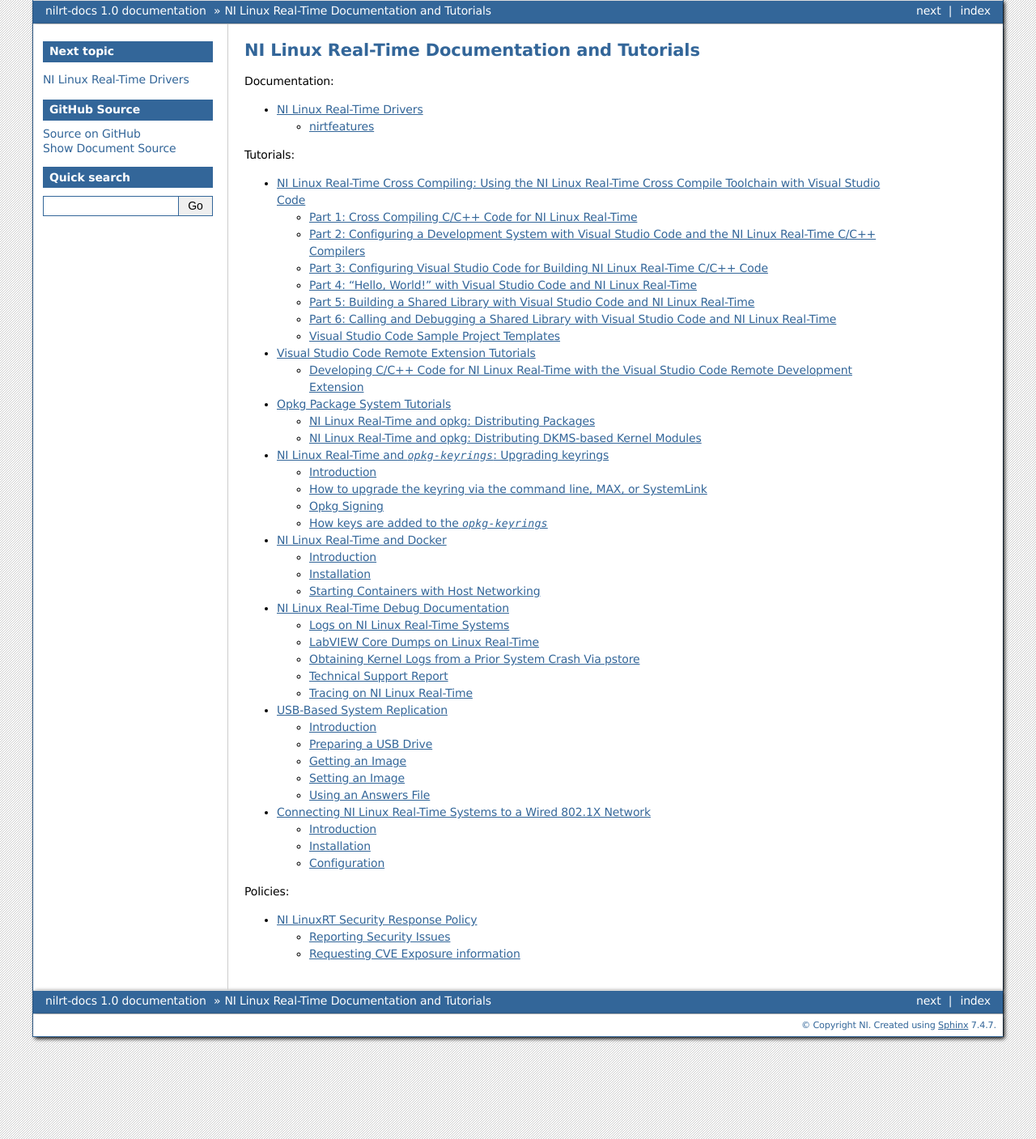
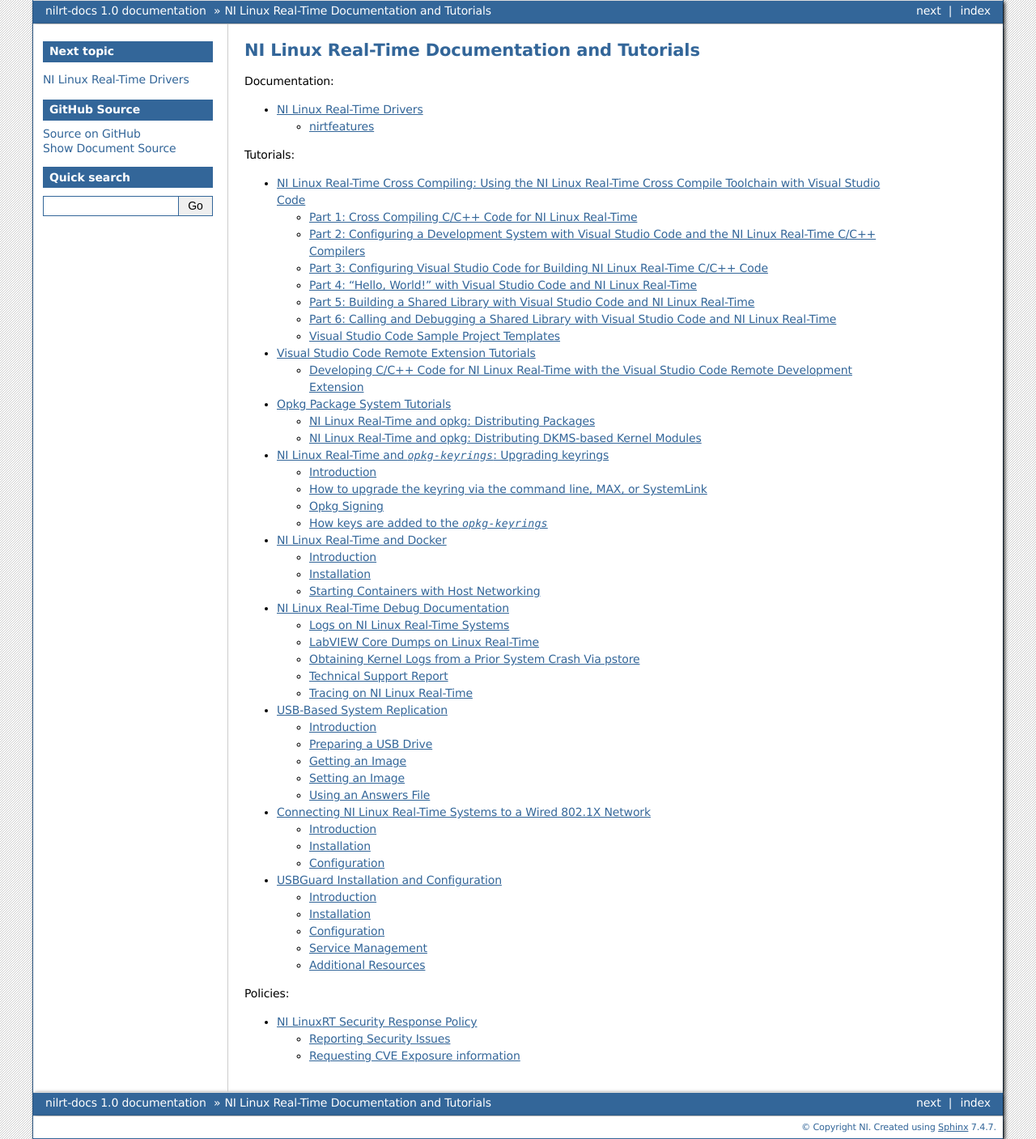
Before and after one commit to ni/nilrt-docs, a Sphinx documentation site: the page built from docs/source/index.rst, in a window 1280 px wide. Shown: the whole page at 81% size. Built offline with Sphinx 7.4.7, drawn with Linux system fonts in a browser that asks for light colours; some of the changed lines change nothing that is shown.

Commit message:
docs: Add USBGuard installation and configuration guide
Signed-off-by: Mark Silva <mark.silva@emerson.com>

```diff
--- a/docs/source/index.rst
+++ b/docs/source/index.rst
@@ -21,6 +21,7 @@
    troubleshooting/troubleshooting_index
    system_replication/system_replication
    eapol/eapol
+   usbguard/usbguard
 
 .. toctree::
     :maxdepth: 2
--- /dev/null
+++ b/docs/source/usbguard/usbguard.rst
@@ -0,0 +1,107 @@
+==================================================
+USBGuard Installation and Configuration
+==================================================
+
+.. contents:: Table of Contents
+   :depth: 2
+   :local:
+
+Introduction
+============
+
+USBGuard is a software framework designed to protect Linux systems from unauthorized or potentially
+malicious USB devices. It provides a robust mechanism for controlling which USB devices are allowed to
+connect to your system by implementing whitelisting and blacklisting policies based on device attributes
+such as ID, serial number, and more.
+
+The primary purpose of USBGuard is to defend against threats like BadUSB attacks, where compromised
+USB devices can be used to exploit or take control of a computer. By enforcing strict authorization
+policies, USBGuard helps prevent rogue devices from gaining access, reducing the risk of data theft,
+malware infection, or system compromise.
+
+You might want to use USBGuard if you need to:
+- Secure sensitive systems against unauthorized USB access
+- Prevent data exfiltration via removable media
+- Limit the risk of malware introduced through USB devices
+- Maintain compliance with security policies that restrict external device usage
+
+USBGuard is especially valuable in environments where physical access to computers is possible, such as
+offices, labs, or public spaces. Its flexible rule language and integration with Linux kernel features make
+it a powerful tool for enhancing endpoint security.
+
+Installation
+============
+
+USBGuard requires the NI Linux RT System Image version 11.3 (build 25.8.0) or newer.
+
+To install USBGuard on an NI Linux Real-Time system, simply run the following command
+from your target:
+
+.. code:: bash
+
+    opkg install usbguard
+
+
+This will install, but not enable, USBGuard on your system.
+
+You can check the status of the USBGuard service with:
+
+.. code:: bash
+
+    service usbguard status
+
+Configuration
+=============
+
+USBGuard uses configuration files to control its behavior and define which USB devices are allowed or
+blocked. The two main files are:
+
+- ``/etc/usbguard/rules.conf``: This file contains the rules that define which USB devices are allowed or blocked.
+- ``/etc/usbguard/usbguard-daemon.conf``: This file contains the daemon configuration
+
+.. warning::
+    By default, USBGuard blocks all USB devices until you create rules to allow them.
+    This includes essential devices like your keyboard and mouse. Before starting or enabling
+    USBGuard, make sure your ``rules.conf`` authorizes the devices you need to avoid losing access.
+
+
+To generate a ruleset based on currently attached USB devices, run the following command as root:
+
+.. code:: bash
+
+    usbguard generate-policy > /etc/usbguard/rules.conf
+
+
+This will create a ``rules.conf`` file that whitelists all devices currently connected to your system. You
+can then edit this file to fine-tune your device policies.
+
+
+Once you are satisfied with your rules, you can enable USBGuard to run at startup by running:
+
+.. code:: bash
+
+    # Force remove any existing symlinks
+    update-rc.d -f usbguard remove
+    # Add USBGuard to startup, starting if applicable for current runlevel, using
+    # defaults from the init script
+    update-rc.d -s usbguard defaults
+
+Service Management
+==================
+
+With sysvinit, you can manually control the USBGuard service using the following commands:
+
+.. code:: bash
+
+    service usbguard start      # Start the USBGuard service
+    service usbguard stop       # Stop the USBGuard service
+    service usbguard restart    # Restart the USBGuard service
+    service usbguard status     # Check the status of the USBGuard service
+
+These commands require root privileges.
+
+Additional Resources
+====================
+
+- `USBGuard Configuration Documentation <https://usbguard.github.io/documentation/configuration.html>`_
+- `USBGuard Rule Language Documentation <https://usbguard.github.io/documentation/rule-language.html>`_
```
